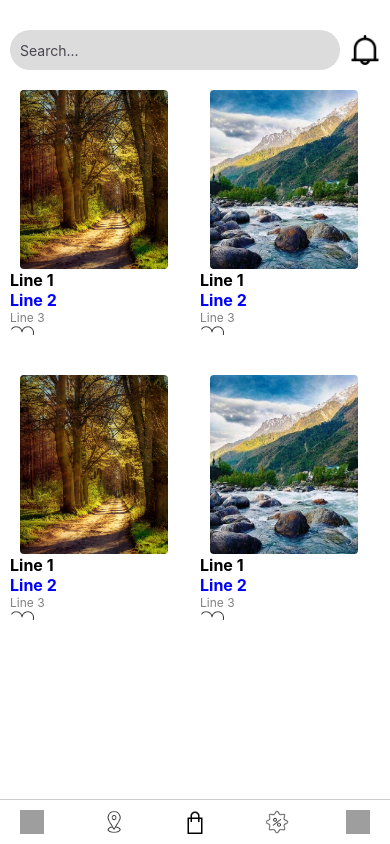
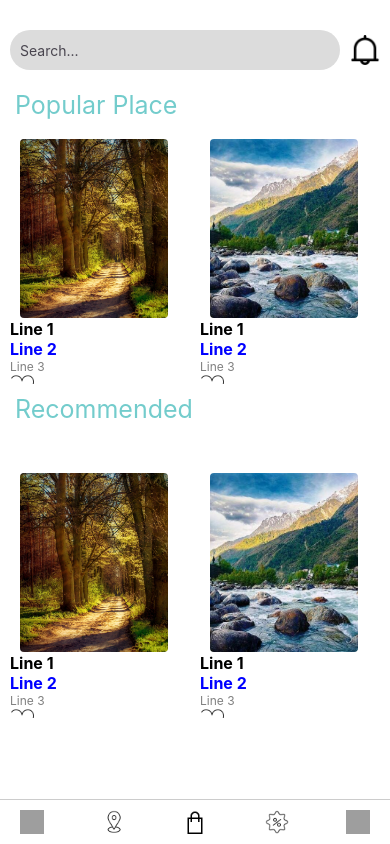
Before and after one commit to DasuniNagodaVithana/reactAssignment, a React Native app: screen / in a window 390 px wide. Built offline with nearby package versions, Linux system fonts and the light colour scheme; grey boxes are pictures that could not be loaded.

Commit message:
Text component

```diff
--- a/src/NewHomeScreen/Viewpage.tsx
+++ b/src/NewHomeScreen/Viewpage.tsx
@@ -1,5 +1,5 @@
 import React, { useState } from 'react';
-import { View, StyleSheet, ScrollView,Image,TouchableOpacity } from 'react-native';
+import { View, StyleSheet, ScrollView,Image,TouchableOpacity, Text } from 'react-native';
 import SearchBar from './searchbar';
 import CardList from './CardList';
 
@@ -61,8 +61,9 @@ const ViewPage = () => {
     <View style={styles.container}>
     <ScrollView style={styles.container}>
       <SearchBar onSearch={handleSearch} onSubscribe={handleSubscribe} />
-
+      <Text style={styles.titleText}>Popular Place</Text>
       <CardList data={cardData} onCardPress={handleCardPress} />
+      <Text style={styles.titleText}>Recommended</Text>
       <View style={styles.cardListContainer}>
         <CardList data={cardData} onCardPress={handleCardPress} />
       </View>
@@ -120,7 +121,15 @@ const styles = StyleSheet.create({
     width: 24,
     height: 24,
   },
+  titleText:{
+    color:"#73CCCC",
+    fontSize:25,
+    marginTop:5,
+    marginLeft:10,
+    padding:5,
+    marginBottom:4
 
+  }
 
 });
 
```
